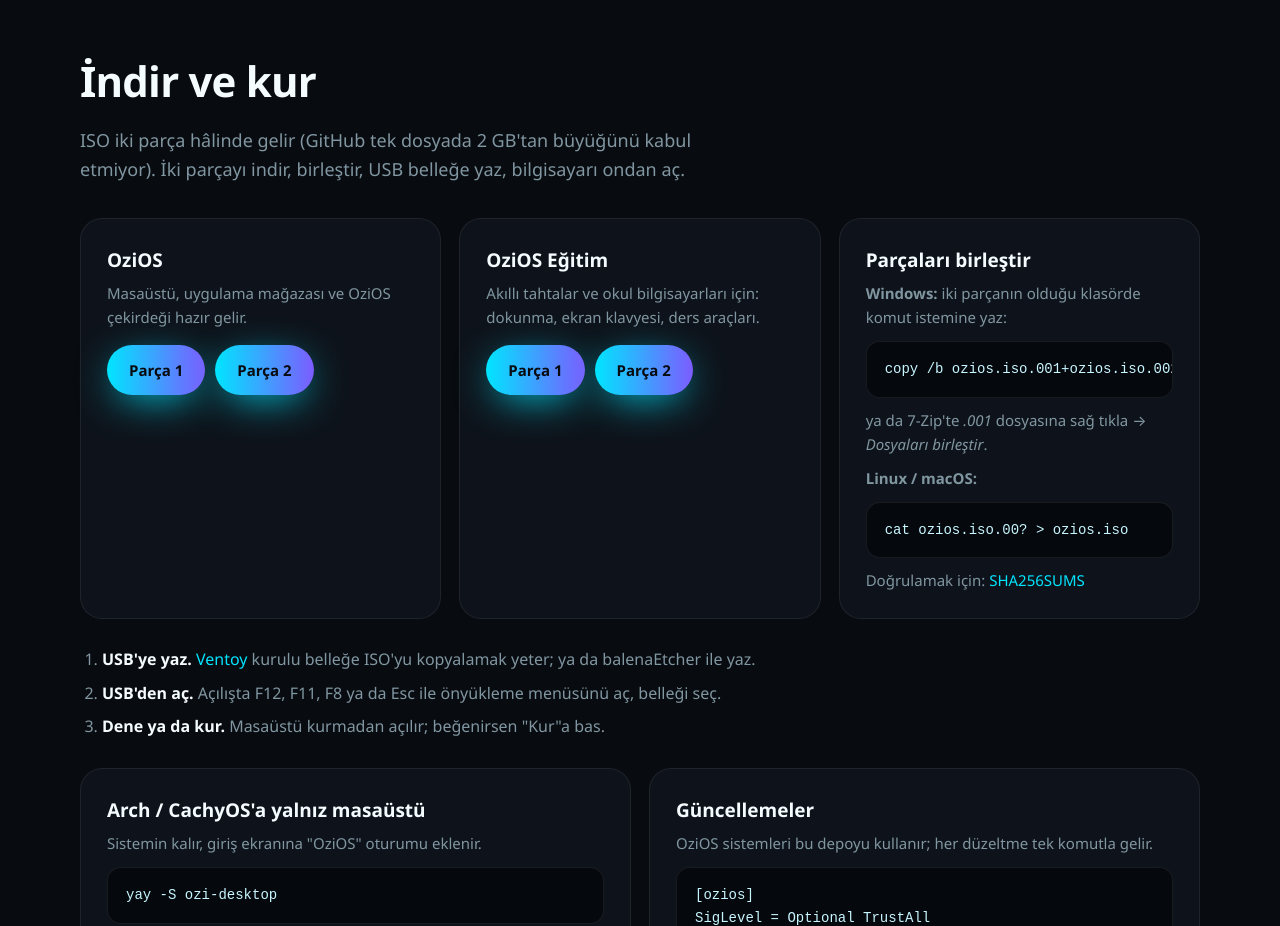
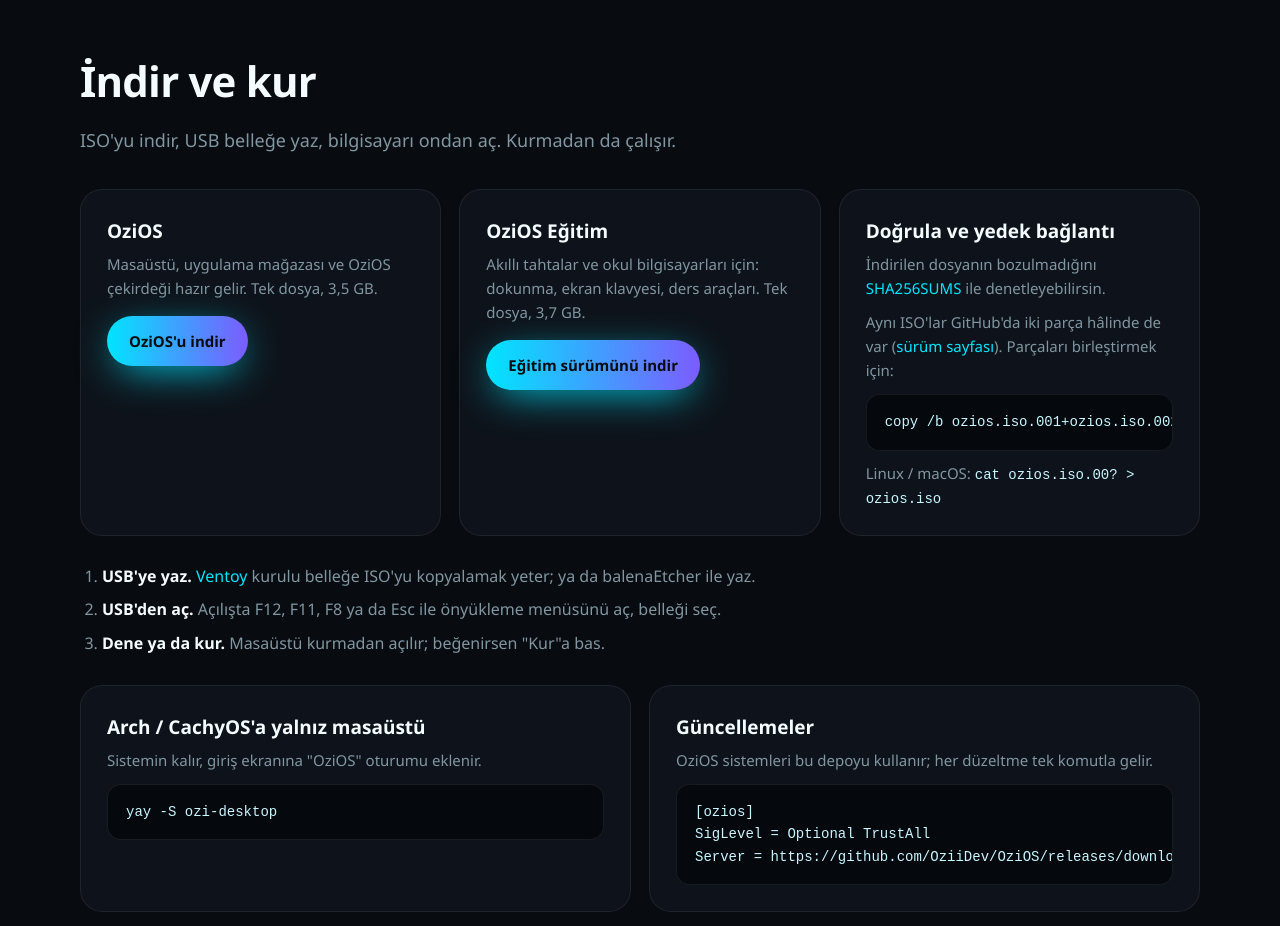
Before and after one commit to OziiDev/OziOS, a plain HTML site: page site/index.html in a window 1280 px wide. Shown: the part 6420-7346 px from the top of the page. Drawn offline with Linux system fonts and the light colour scheme.

Commit message:
Downloads: the ISOs as single files on the Internet Archive
The site and both READMEs link ozios.iso and ozios-edu.iso on archive.org,
one file each; the two-part copies on the GitHub release stay as a fallback.

```diff
--- a/site/index.html
+++ b/site/index.html
@@ -99,33 +99,29 @@
     <section id="indir">
       <div class="wrap">
         <h2>İndir ve kur</h2>
-        <p class="sub">ISO iki parça hâlinde gelir (GitHub tek dosyada 2 GB'tan büyüğünü kabul etmiyor).
-          İki parçayı indir, birleştir, USB belleğe yaz, bilgisayarı ondan aç.</p>
+        <p class="sub">ISO'yu indir, USB belleğe yaz, bilgisayarı ondan aç. Kurmadan da çalışır.</p>
         <div class="install">
           <div class="card download">
             <h3>OziOS</h3>
-            <p>Masaüstü, uygulama mağazası ve OziOS çekirdeği hazır gelir.</p>
+            <p>Masaüstü, uygulama mağazası ve OziOS çekirdeği hazır gelir. Tek dosya, 3,5 GB.</p>
             <div class="parts">
-              <a class="btn primary" href="https://github.com/OziiDev/OziOS/releases/download/iso/ozios.iso.001">Parça 1</a>
-              <a class="btn primary" href="https://github.com/OziiDev/OziOS/releases/download/iso/ozios.iso.002">Parça 2</a>
+              <a class="btn primary" href="https://archive.org/download/ozios/ozios.iso">OziOS'u indir</a>
             </div>
           </div>
           <div class="card download">
             <h3>OziOS Eğitim</h3>
-            <p>Akıllı tahtalar ve okul bilgisayarları için: dokunma, ekran klavyesi, ders araçları.</p>
+            <p>Akıllı tahtalar ve okul bilgisayarları için: dokunma, ekran klavyesi, ders araçları. Tek dosya, 3,7 GB.</p>
             <div class="parts">
-              <a class="btn primary" href="https://github.com/OziiDev/OziOS/releases/download/iso/ozios-edu.iso.001">Parça 1</a>
-              <a class="btn primary" href="https://github.com/OziiDev/OziOS/releases/download/iso/ozios-edu.iso.002">Parça 2</a>
+              <a class="btn primary" href="https://archive.org/download/ozios/ozios-edu.iso">Eğitim sürümünü indir</a>
             </div>
           </div>
           <div class="card">
-            <h3>Parçaları birleştir</h3>
-            <p><b>Windows:</b> iki parçanın olduğu klasörde komut istemine yaz:</p>
+            <h3>Doğrula ve yedek bağlantı</h3>
+            <p>İndirilen dosyanın bozulmadığını <a href="https://archive.org/download/ozios/SHA256SUMS">SHA256SUMS</a> ile denetleyebilirsin.</p>
+            <p style="margin-top:10px">Aynı ISO'lar GitHub'da iki parça hâlinde de var
+              (<a href="https://github.com/OziiDev/OziOS/releases/tag/iso">sürüm sayfası</a>). Parçaları birleştirmek için:</p>
             <pre>copy /b ozios.iso.001+ozios.iso.002 ozios.iso</pre>
-            <p style="margin-top:10px">ya da 7-Zip'te <i>.001</i> dosyasına sağ tıkla → <i>Dosyaları birleştir</i>.</p>
-            <p style="margin-top:10px"><b>Linux / macOS:</b></p>
-            <pre>cat ozios.iso.00? &gt; ozios.iso</pre>
-            <p style="margin-top:10px">Doğrulamak için: <a href="https://github.com/OziiDev/OziOS/releases/download/iso/SHA256SUMS">SHA256SUMS</a></p>
+            <p style="margin-top:10px">Linux / macOS: <code>cat ozios.iso.00? &gt; ozios.iso</code></p>
           </div>
         </div>
         <ol class="steps">
```
Also changed, not shown: 2 other files.
